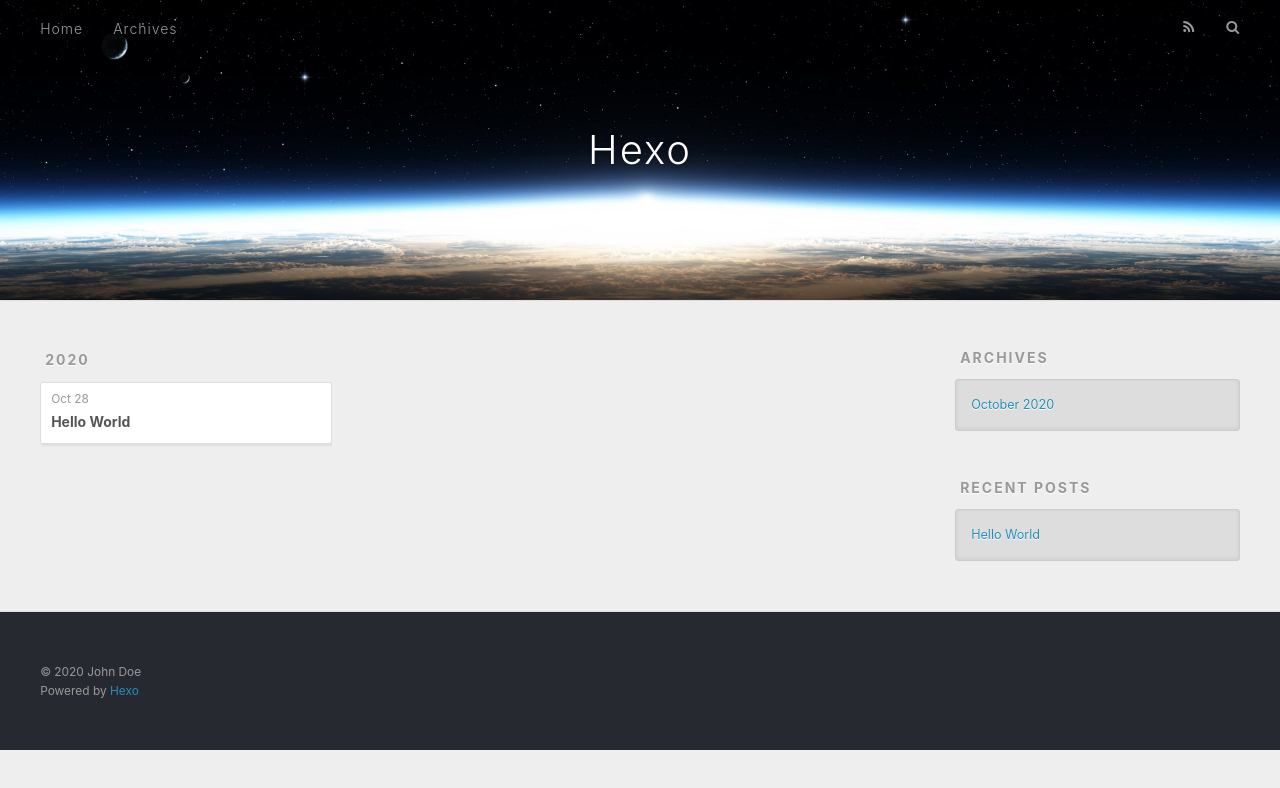
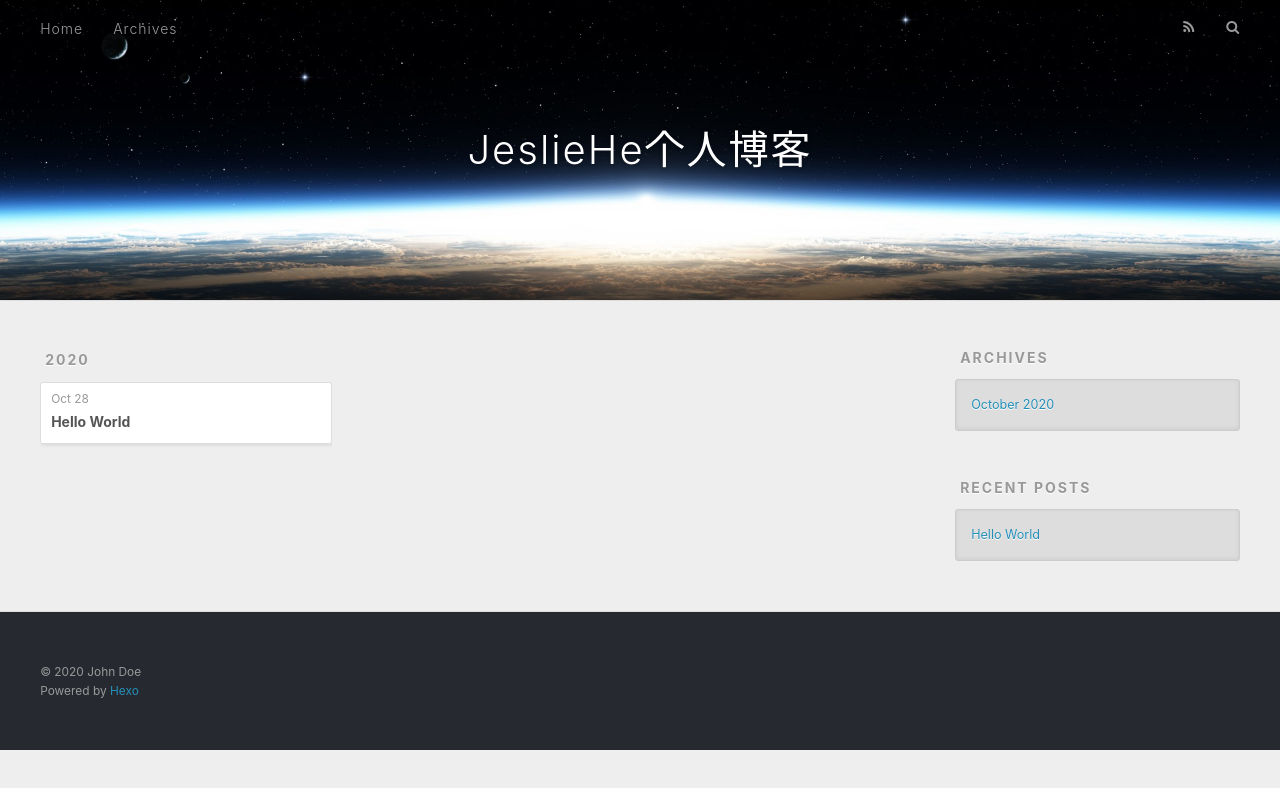
Before and after one commit to Jane-He628/hexoBlog, a plain HTML site: page archives/2020/10/index.html in a window 1280 px wide. Drawn offline with nearby package versions, Linux system fonts and the light colour scheme.

Commit message:
Site updated: 2020-10-28 17:05:40

```diff
--- a/archives/2020/10/index.html
+++ b/archives/2020/10/index.html
@@ -5,17 +5,17 @@
 
 
 
-  <title>Archives: 2020/10 | Hexo</title>
+  <title>Archives: 2020/10 | JeslieHe个人博客</title>
   <meta name="viewport" content="width=device-width, initial-scale=1, maximum-scale=1">
   <meta property="og:type" content="website">
-<meta property="og:title" content="Hexo">
+<meta property="og:title" content="JeslieHe个人博客">
 <meta property="og:url" content="https://jane-he628.github.io/hexoBlog/archives/2020/10/index.html">
-<meta property="og:site_name" content="Hexo">
+<meta property="og:site_name" content="JeslieHe个人博客">
 <meta property="og:locale" content="en_US">
 <meta property="article:author" content="John Doe">
 <meta name="twitter:card" content="summary">
 
-    <link rel="alternate" href="/hexoBlog/atom.xml" title="Hexo" type="application/atom+xml">
+    <link rel="alternate" href="/hexoBlog/atom.xml" title="JeslieHe个人博客" type="application/atom+xml">
 
 
     <link rel="icon" href="/favicon.png">
@@ -36,7 +36,7 @@
   <div id="header-outer" class="outer">
     <div id="header-title" class="inner">
       <h1 id="logo-wrap">
-        <a href="/hexoBlog/" id="logo">Hexo</a>
+        <a href="/hexoBlog/" id="logo">JeslieHe个人博客</a>
       </h1>
 
     </div>
```
Also changed, not shown: 2020/10/28/hello-world/index.html (+5 -5 lines), archives/2020/index.html (+5 -5 lines), archives/index.html (+5 -5 lines), index.html (+6 -6 lines).
